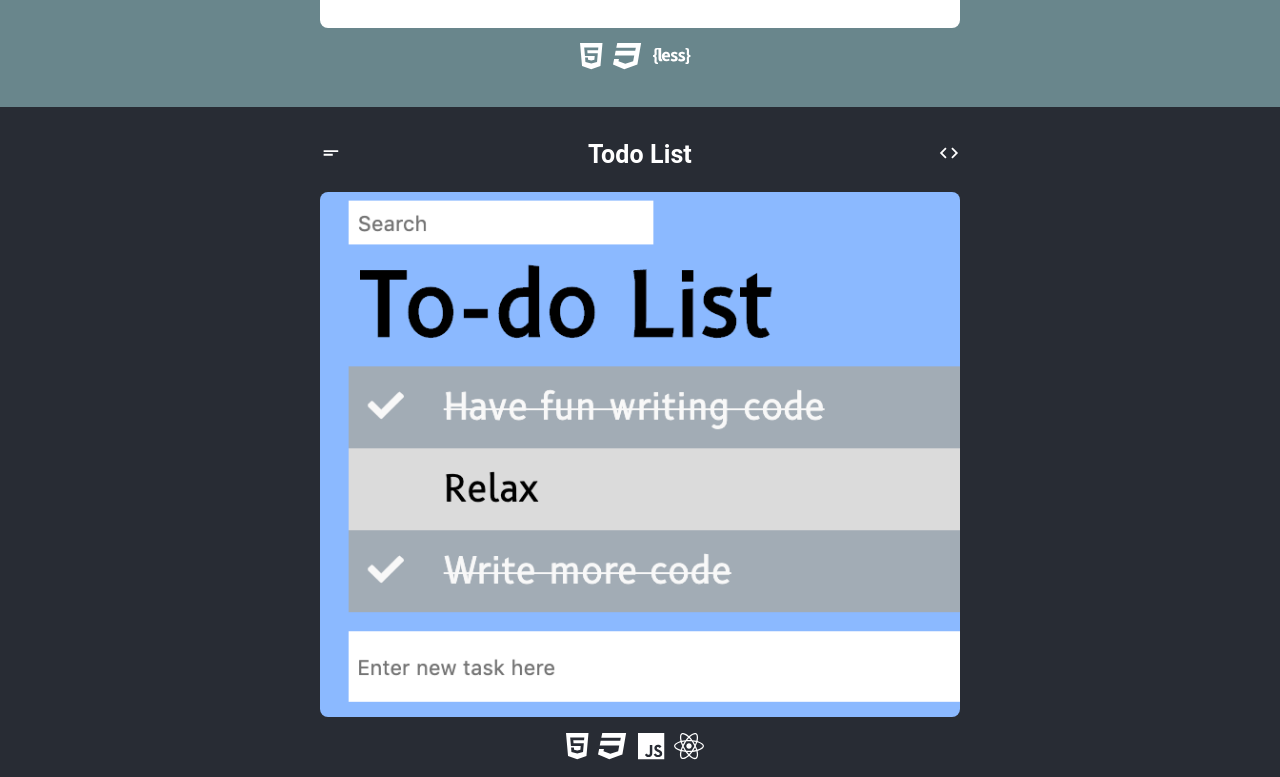
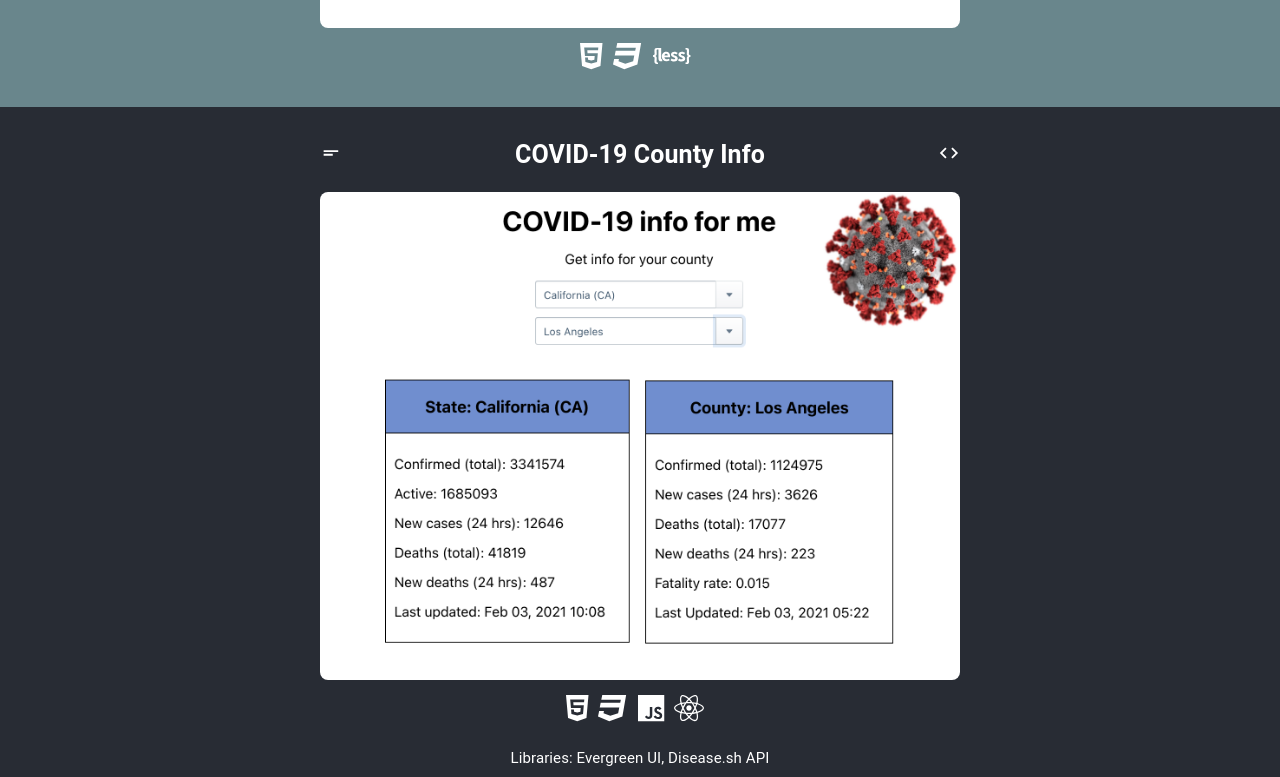
Before and after one commit to kyle-richardson/portfolio, a React (Create React App) app: page / in a window 1280 px wide. Shown: the part 1023-1800 px from the top of the page. Built offline with nearby package versions, Linux system fonts and the light colour scheme.

Commit message:
added covid project

```diff
--- a/src/App.css
+++ b/src/App.css
@@ -132,15 +132,18 @@ span {
 	padding-bottom: 10px;
 	padding-top: 10px;
 	display: flex;
-  flex-direction: column;
+	/* flex-direction: column; */
+	flex-wrap: wrap;
 }
 
 .odd-styles {
 	padding-bottom: 10px;
 	padding-top: 10px;
 	display: flex;
-  flex-direction: column;
+	/* flex-direction: column; */
+	flex-wrap: wrap;
 }
+
 .proj-title {
 	display: flex;
 	justify-content: space-between;
--- a/src/components/projects/Proj.js
+++ b/src/components/projects/Proj.js
@@ -25,6 +25,7 @@ const useStyles = makeStyles((theme) => ({
     paddingTop: "10px",
     display: "flex",
     flexDirection: "column",
+    // flexWrap: "wrap"
   },
   even: {
     backgroundColor: (dark) => (dark ? "#282c34" : "white"),
@@ -63,7 +64,7 @@ const Proj = (props) => {
     // setMarginChange(document.querySelector(".overlay-text").clientHeight);
   }, []);
   return (
-    <div className={`${classes.root} ${useStyles(props.darkMode)[props.type]}`}>
+    <div className={`single-project-container ${classes.root} ${useStyles(props.darkMode)[props.type]}`}>
       <div className="proj-title">
         <div
           title="Show desscription"
--- a/src/data/index.js
+++ b/src/data/index.js
@@ -8,6 +8,7 @@ import resume from "../assets/resume.png"
 import toDo from "../assets/to-do.png"
 import weightlifting from "../assets/weightlifting.png"
 import chef from "../assets/chef.png"
+import covid from "../assets/covid.png"
 
 export const projects = [
   {
@@ -18,6 +19,18 @@ export const projects = [
     image: resume,
     tools: ["html5", "css3", "less"],
     deployed: "github pages",
+    notes: "",
+  },
+  {
+    name: "COVID-19 County Info",
+    description:
+      "Built to resolve a problem: I could not find county info for my area.",
+    url: "https://covid.kylerichardson.tech",
+    github: "https://github.com/kyle-richardson/covid-info-for-me/",
+    image: covid,
+    tools: ["html5", "css3", "js", "react"],
+    libraries: ["Evergreen UI", "Disease.sh API"],
+    deployed: "netlify",
     notes: "",
   },
   {
```
Also changed, not shown: src/assets/covid.png (added), 1 other file (tests, documents, lock files or other folders). Lines whose indentation alone changed are shown as unchanged.
